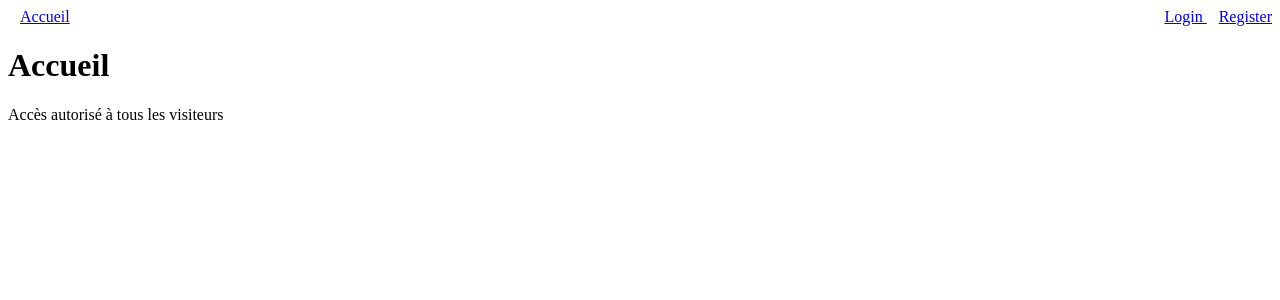
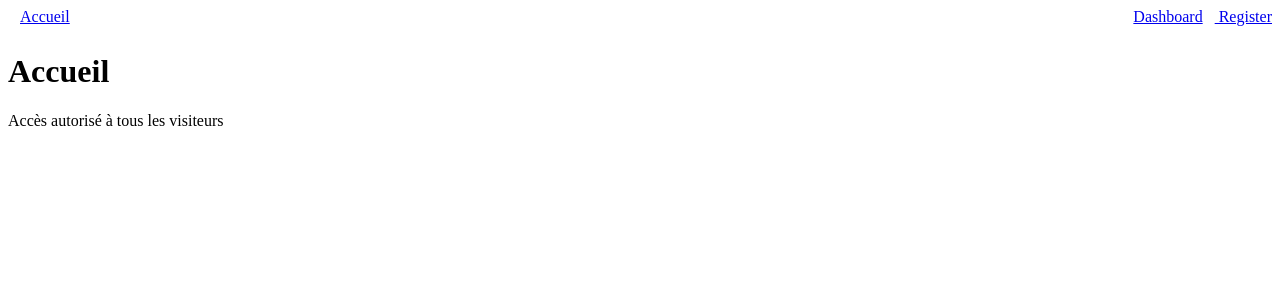
Before and after one commit to sergemazille/auth_client_vue, a Vue app: page / in a window 1280 px wide. Shown: the top 300 px of the page. Built offline with nearby package versions, Linux system fonts and the light colour scheme.

Commit message:
Always display dashboard link

```diff
--- a/src/application/ui/components/HeaderMenu.vue
+++ b/src/application/ui/components/HeaderMenu.vue
@@ -2,23 +2,13 @@
   <div class="header-menu">
     <router-link data-selector="home" :to="{ name: routerService.routeName.HOME }">Accueil</router-link>
 
-    <div v-if="!isAuthenticated">
-      <router-link
-        v-if="routerService.currentRouteName !== routerService.routeName.LOGIN"
-        :to="{ name: routerService.routeName.LOGIN }"
-        data-selector="login-link"
-      >
-        Login
-      </router-link>
-      <router-link
-        v-if="routerService.currentRouteName !== routerService.routeName.REGISTER"
-        :to="{ name: routerService.routeName.REGISTER }"
-        data-selector="register-link"
-      >
+    <div>
+      <router-link :to="{ name: routerService.routeName.DASHBOARD }" data-selector="dashboard-link">Dashboard</router-link>
+      <router-link v-if="showRegisterLink" :to="{ name: routerService.routeName.REGISTER }" data-selector="register-link">
         Register
       </router-link>
+      <button v-if="isAuthenticated" @click="handleLogOut" data-selector="logout-action">Logout</button>
     </div>
-    <button v-else @click="handleLogOut" data-selector="logout-action">Logout</button>
   </div>
 </template>
 
@@ -39,6 +29,12 @@ export default defineComponent({
     isAuthenticated(): boolean {
       return this.authService.isAuthenticated;
     },
+
+    showRegisterLink(): boolean {
+      const isOnRegisterPage = this.routerService.currentRouteName === this.routerService.routeName.REGISTER;
+
+      return !isOnRegisterPage && !this.isAuthenticated;
+    },
   },
 
   methods: {
@@ -53,8 +49,10 @@ export default defineComponent({
 .header-menu {
   display: flex;
   justify-content: space-between;
+  height: 24px;
 
-  a:last-of-type {
+  a:last-of-type,
+  button {
     margin-left: 12px;
   }
 }
```
Also changed, not shown: 2 other files (tests, documents, lock files or other folders).
